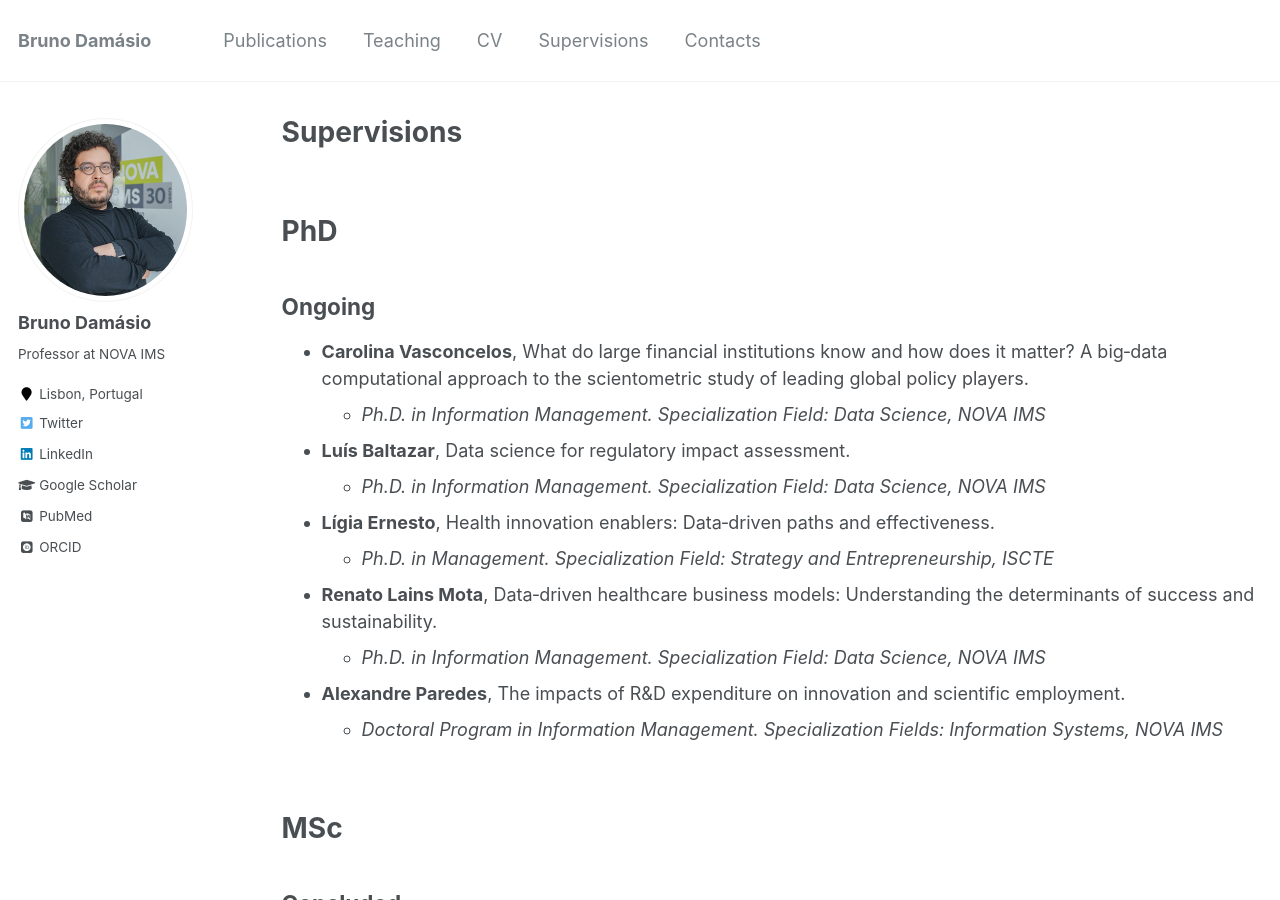
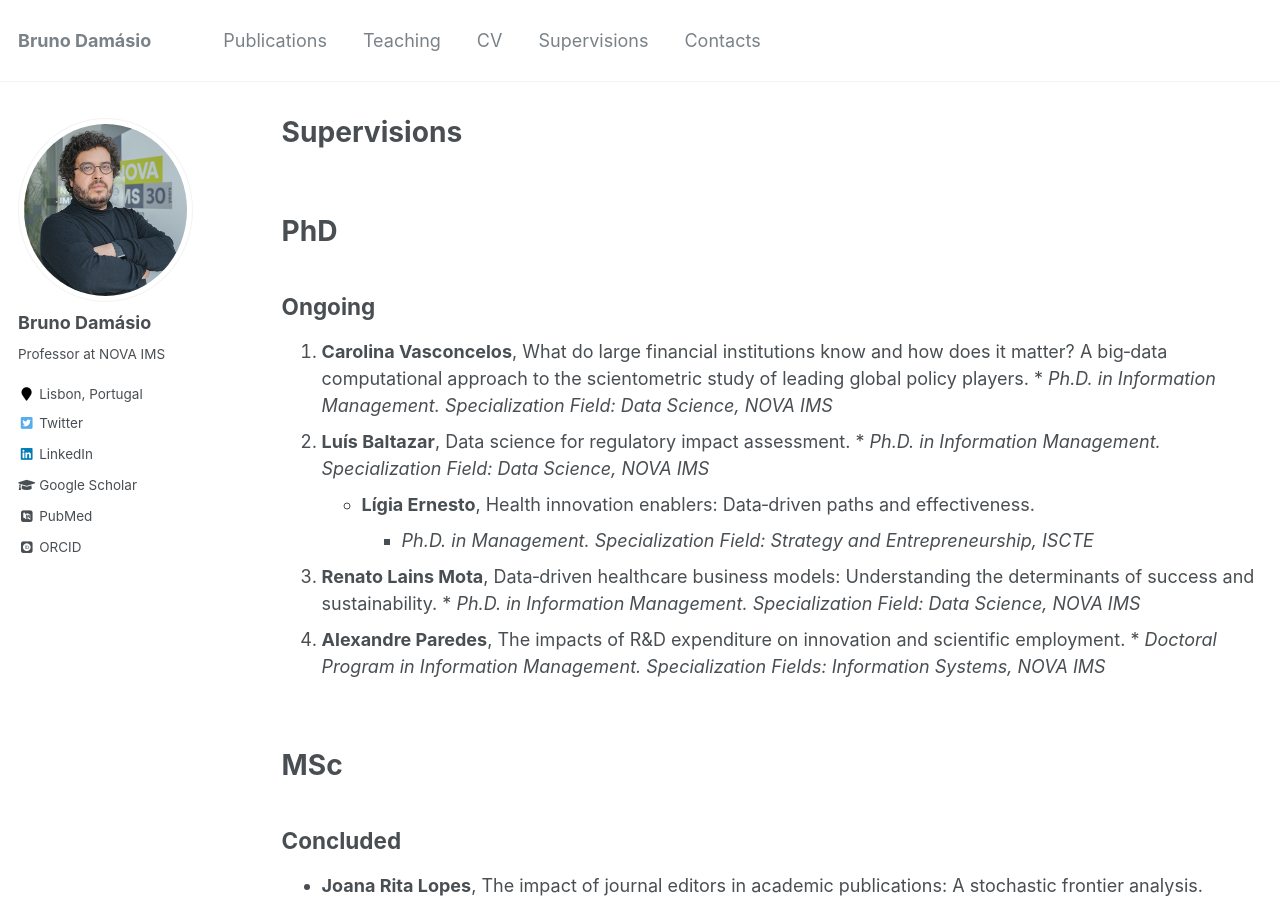
Before and after one commit to damasiob/damasiob.github.io, a Jekyll site: the page built from _pages/orietation.md, in a window 1280 px wide and 900 px high. Built offline with Jekyll 4.4.1, drawn with Linux system fonts in a browser that asks for light colours; some web fonts are replaced; part of the change alters nothing that is shown.

```diff
--- a/_pages/orietation.md
+++ b/_pages/orietation.md
@@ -16,17 +16,17 @@ PhD
 
 Ongoing
 ----
-  * **Carolina Vasconcelos**, What do large financial institutions know and how does it matter? A
+  1. **Carolina Vasconcelos**, What do large financial institutions know and how does it matter? A
 big‑data computational approach to the scientometric study of leading global policy players.
     * *Ph.D. in Information Management. Specialization Field: Data Science, NOVA IMS*
-  * **Luís Baltazar**, Data science for regulatory impact assessment.
+  2. **Luís Baltazar**, Data science for regulatory impact assessment.
     * *Ph.D. in Information Management. Specialization Field: Data Science, NOVA IMS*
   * **Lígia Ernesto**, Health innovation enablers: Data‑driven paths and effectiveness.
     * *Ph.D. in Management. Specialization Field: Strategy and Entrepreneurship, ISCTE*
-  * **Renato Lains Mota**, Data‑driven healthcare business models: Understanding the determinants
+  3. **Renato Lains Mota**, Data‑driven healthcare business models: Understanding the determinants
 of success and sustainability.
     * *Ph.D. in Information Management. Specialization Field: Data Science, NOVA IMS*
-  * **Alexandre Paredes**, The impacts of R&D expenditure on innovation and scientific employment.
+  4. **Alexandre Paredes**, The impacts of R&D expenditure on innovation and scientific employment.
     * *Doctoral Program in Information Management. Specialization Fields: Information Systems, NOVA IMS*
 
 <br>
```
